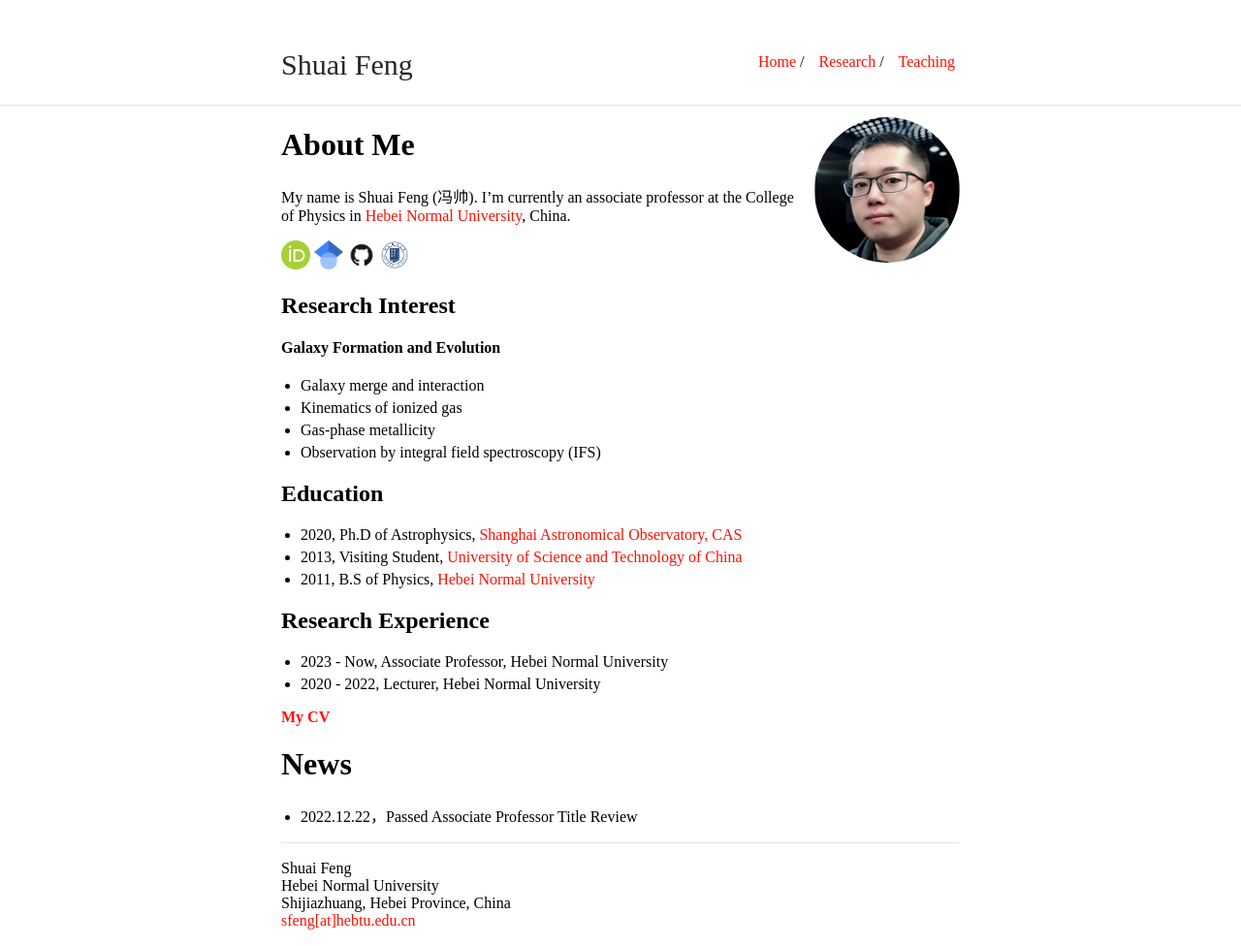
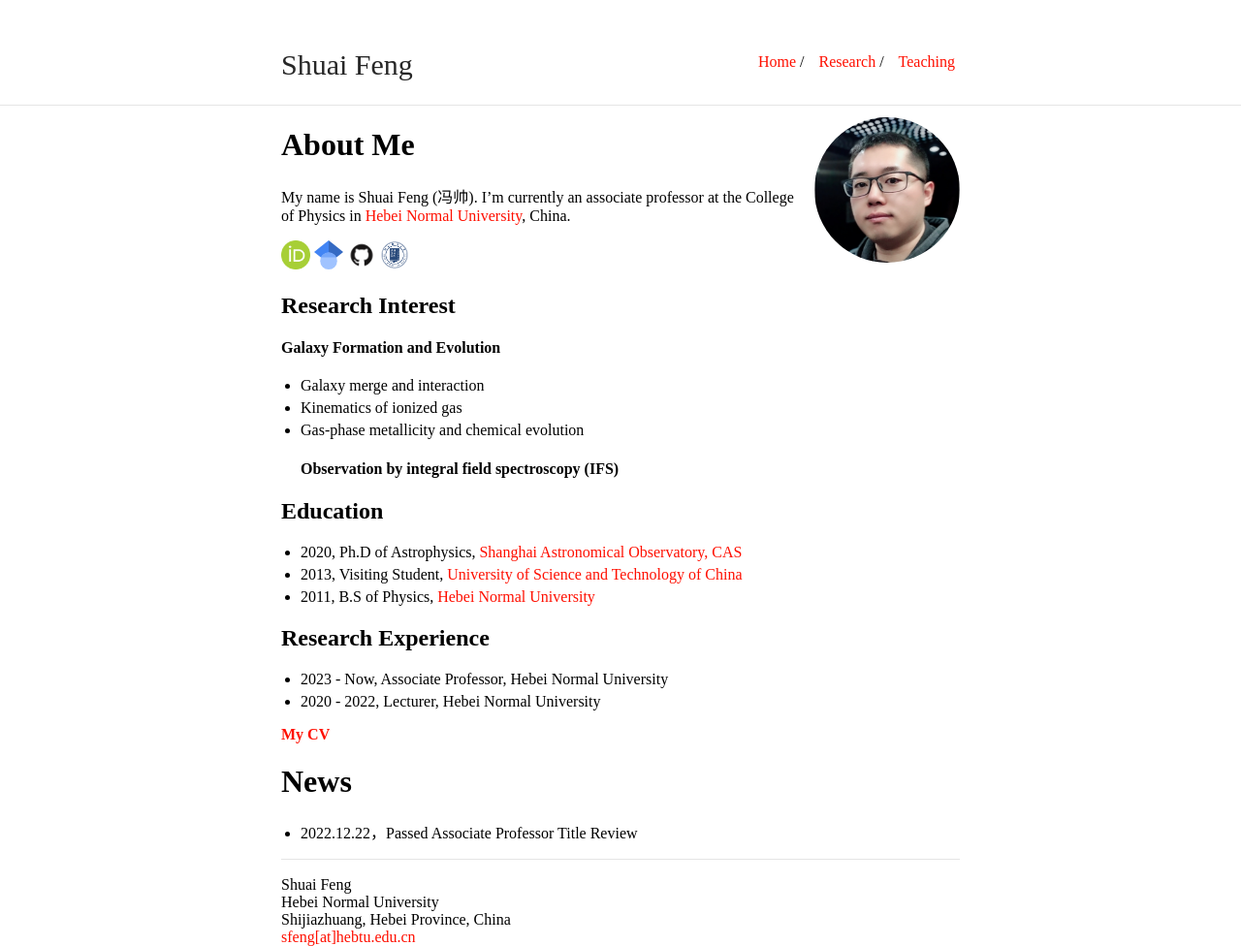
Before and after one commit to fengshuai0210/fengshuai0210.github.io, a Jekyll site: the page built from index.md, in a window 1280 px wide. Shown: the whole page at 97% size. Built offline with Jekyll 4.4.1, drawn with Linux system fonts in a browser that asks for light colours.

Commit message:
Update index.md

```diff
--- a/index.md
+++ b/index.md
@@ -15,8 +15,8 @@ My name is Shuai Feng (冯帅). I'm currently an associate professor at the Coll
 #### Galaxy Formation and Evolution
 * Galaxy merge and interaction
 * Kinematics of ionized gas
-* Gas-phase metallicity
-* Observation by integral field spectroscopy (IFS)
+* Gas-phase metallicity and chemical evolution
+#### Observation by integral field spectroscopy (IFS)
 
 ## Education
 
```
